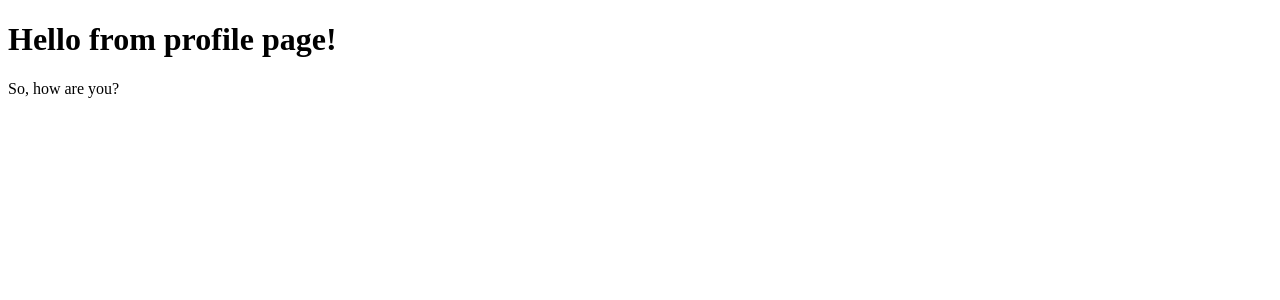
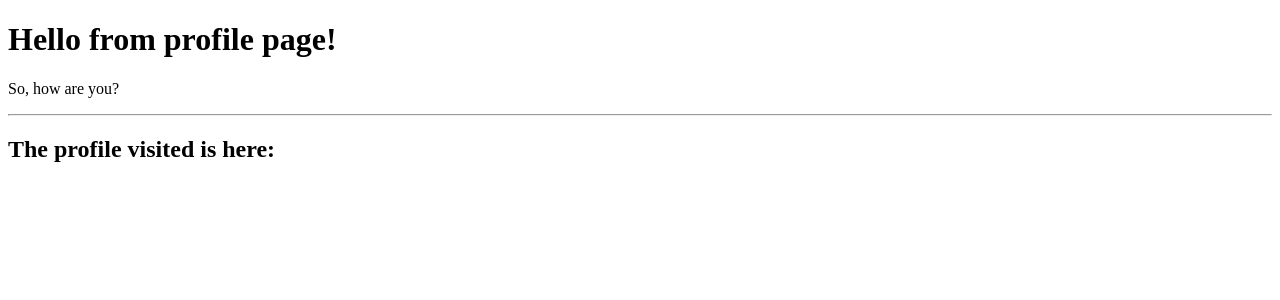
Before and after one commit to SaraToth/react-router, a React (Vite) app: page /profile in a window 1280 px wide. Shown: the top 300 px of the page. Built offline with nearby package versions, Linux system fonts and the light colour scheme.

Commit message:
Feat: Create nested children routes
From Profile created nested children routes of spinach and popeye components

```diff
--- a/src/Profile.jsx
+++ b/src/Profile.jsx
@@ -1,8 +1,13 @@
+import { Outlet } from "react-router-dom";
+
 const Profile = () => {
     return(
         <div>
             <h1>Hello from profile page!</h1>
             <p>So, how are you?</p>
+            <hr />
+            <h2>The profile visited is here:</h2>
+            <Outlet />
         </div>
     )
 }
--- a/src/main.jsx
+++ b/src/main.jsx
@@ -4,6 +4,8 @@ import { createBrowserRouter, RouterProvider } from 'react-router-dom'
 import './index.css'
 import App from './App.jsx'
 import Profile from './Profile.jsx'
+import Spinach from './Spinach.jsx'
+import Popeye from './Popeye.jsx'
 
 const router = createBrowserRouter([
   {
@@ -14,6 +16,10 @@ const router = createBrowserRouter([
   {
     path: "profile",
     element: <Profile />,
+    children: [
+      { path: "spinach", element: <Spinach /> },
+      { path: "popeye", element: <Popeye /> },
+    ]
   },
 ]);
 
```
